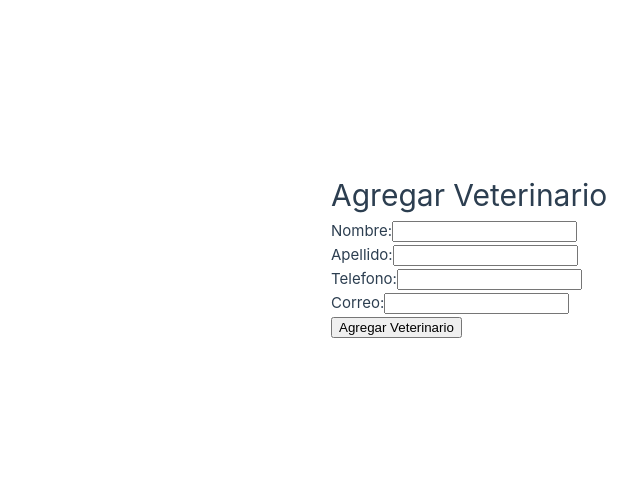
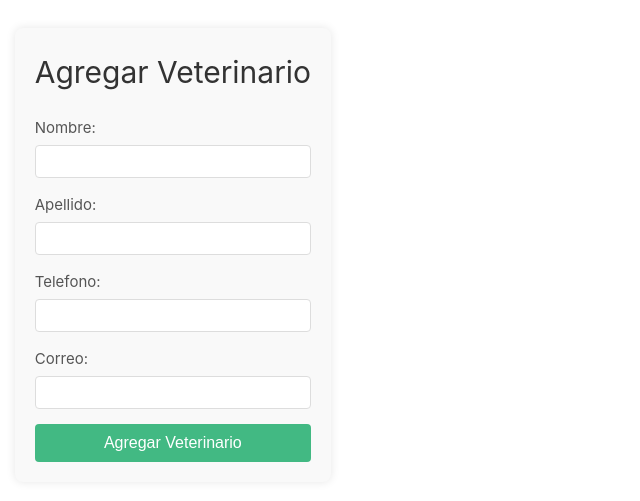
Before and after one commit to Jacobo-RM/ProyectoEquipo2, a Vue app in the folder clinicaJPPCliente/: page /editar-veterinario in a window 1280 px wide. Shown: the part 145-646 px from the top of the page, without its empty margins (309-949 px from the left). Built offline with nearby package versions, Linux system fonts and the light colour scheme.

Commit message:
add styles

```diff
--- a/clinicaJPPCliente/src/App.vue
+++ b/clinicaJPPCliente/src/App.vue
@@ -1,12 +1,14 @@
 <template>
-  <header>
-  </header>
-
-  <RouterView />
+  <body>
+    <RouterView />
+  </body>
 </template>
 
 <style scoped>
 header {
+  display: flex;
+  flex-direction: column;
+  align-items: center;
   line-height: 1.5;
   max-height: 100vh;
 }
@@ -23,48 +25,25 @@ nav {
   margin-top: 2rem;
 }
 
+nav ul {
+  list-style-type: none;
+  padding: 0;
+  display: flex;
+  justify-content: center;
+  gap: 15px;
+}
+
+nav li {
+  margin: 0;
+}
+
+nav a {
+  text-decoration: none;
+  color: var(--color-text);
+  font-weight: bold;
+}
+
 nav a.router-link-exact-active {
   color: var(--color-text);
 }
-
-nav a.router-link-exact-active:hover {
-  background-color: transparent;
-}
-
-nav a {
-  display: inline-block;
-  padding: 0 1rem;
-  border-left: 1px solid var(--color-border);
-}
-
-nav a:first-of-type {
-  border: 0;
-}
-
-@media (min-width: 1024px) {
-  header {
-    display: flex;
-    place-items: center;
-    padding-right: calc(var(--section-gap) / 2);
-  }
-
-  .logo {
-    margin: 0 2rem 0 0;
-  }
-
-  header .wrapper {
-    display: flex;
-    place-items: flex-start;
-    flex-wrap: wrap;
-  }
-
-  nav {
-    text-align: left;
-    margin-left: -1rem;
-    font-size: 1rem;
-
-    padding: 1rem 0;
-    margin-top: 1rem;
-  }
-}
 </style>
--- a/clinicaJPPCliente/src/components/EditarVeterinario.vue
+++ b/clinicaJPPCliente/src/components/EditarVeterinario.vue
@@ -1,24 +1,24 @@
 <template>
-    <div>
+    <div class="container">
       <h1>{{ isEditing ? 'Editar Veterinario' : 'Agregar Veterinario' }}</h1>
       <form @submit.prevent="handleSubmit">
-        <div>
+        <div class="form-group">
           <label for="nombre">Nombre:</label>
           <input type="text" id="nombre" v-model="veterinario.nombre" required />
         </div>
-        <div>
+        <div class="form-group">
           <label for="apellido">Apellido:</label>
           <input type="text" id="apellido" v-model="veterinario.apellido" required />
         </div>
-        <div>
+        <div class="form-group">
           <label for="telefono">Telefono:</label>
           <input type="text" id="telefono" v-model="veterinario.telefono" required />
         </div>
-        <div>
+        <div class="form-group">
           <label for="correo">Correo:</label>
           <input type="email" id="correo" v-model="veterinario.correo" required />
         </div>
-        <button type="submit">{{ isEditing ? 'Guardar Cambios' : 'Agregar Veterinario' }}</button>
+        <button type="submit" class="btn">{{ isEditing ? 'Guardar Cambios' : 'Agregar Veterinario' }}</button>
       </form>
     </div>
   </template>
@@ -69,3 +69,59 @@
     }
   };
   </script>
+
+  <style scoped>
+  .container {
+    max-width: 600px;
+    margin: 0 auto;
+    padding: 20px;
+    background-color: #f9f9f9;
+    border-radius: 8px;
+    box-shadow: 0 0 10px rgba(0, 0, 0, 0.1);
+  }
+
+  h1 {
+    text-align: center;
+    color: #333;
+    margin-bottom: 20px;
+  }
+
+  .form-group {
+    margin-bottom: 15px;
+  }
+
+  label {
+    display: block;
+    margin-bottom: 5px;
+    color: #555;
+  }
+
+  input {
+    width: 100%;
+    padding: 8px;
+    box-sizing: border-box;
+    border: 1px solid #ddd;
+    border-radius: 4px;
+  }
+
+  input:focus {
+    border-color: #42b983;
+    outline: none;
+  }
+
+  .btn {
+    display: block;
+    width: 100%;
+    padding: 10px;
+    background-color: #42b983;
+    color: white;
+    border: none;
+    border-radius: 4px;
+    cursor: pointer;
+    font-size: 16px;
+  }
+
+  .btn:hover {
+    background-color: #36a372;
+  }
+  </style>
--- a/clinicaJPPCliente/src/components/ListaVeterinarios.vue
+++ b/clinicaJPPCliente/src/components/ListaVeterinarios.vue
@@ -1,8 +1,8 @@
 <template>
-    <div>
+    <div class="container">
       <h1>Lista de Veterinarios</h1>
-      <ul>
-        <li v-for="veterinario in veterinarios" :key="veterinario.id">
+      <ul class="veterinarios-list">
+        <li v-for="veterinario in veterinarios" :key="veterinario.id" class="veterinario-item">
           <p><strong>Nombre:</strong> {{ veterinario.nombre }}</p>
           <p><strong>Apellido:</strong> {{ veterinario.apellido }}</p>
           <p><strong>Telefono:</strong> {{ veterinario.telefono }}</p>
@@ -30,5 +30,43 @@
   onMounted(() => {
     fetchVeterinarios();
   });
+  </script>
 
-  </script>
+  <style scoped>
+  .container {
+    max-width: 800px;
+    margin: 0 auto;
+    padding: 20px;
+    background-color: #f9f9f9;
+    border-radius: 8px;
+    box-shadow: 0 0 10px rgba(0, 0, 0, 0.1);
+  }
+
+  h1 {
+    text-align: center;
+    color: #333;
+    margin-bottom: 20px;
+  }
+
+  .veterinarios-list {
+    list-style-type: none;
+    padding: 0;
+  }
+
+  .veterinario-item {
+    background-color: #fff;
+    border: 1px solid #ddd;
+    border-radius: 8px;
+    padding: 15px;
+    margin-bottom: 10px;
+    box-shadow: 0 2px 4px rgba(0, 0, 0, 0.1);
+  }
+
+  .veterinario-item p {
+    margin: 5px 0;
+  }
+
+  .veterinario-item strong {
+    color: #42b983;
+  }
+  </style>
--- a/clinicaJPPCliente/src/views/HomeView.vue
+++ b/clinicaJPPCliente/src/views/HomeView.vue
@@ -1,6 +1,41 @@
 <template>
-  <main>
-    <h1>Home</h1>
-    <p>Welcome to the Home page</p>
-  </main>
+  <div>
+    <h1>Bienvenido a la Clínica Veterinaria</h1>
+    <nav>
+      <ul>
+        <li><router-link to="/">Inicio</router-link></li>
+        <li><router-link to="/clientes">Lista de Clientes</router-link></li>
+        <li><router-link to="/veterinarios">Lista de Veterinarios</router-link></li>
+        <li><router-link to="/mascotas">Lista de Mascotas</router-link></li>
+        <li><router-link to="/editar-cliente">Agregar/Editar Cliente</router-link></li>
+        <li><router-link to="/editar-veterinario">Agregar/Editar Veterinario</router-link></li>
+        <li><router-link to="/editar-mascota">Agregar/Editar Mascota</router-link></li>
+      </ul>
+    </nav>
+  </div>
 </template>
+
+<script setup>
+// No es necesario agregar lógica adicional en el script para este ejemplo
+</script>
+
+<style scoped>
+nav ul {
+  list-style-type: none;
+  padding: 0;
+}
+
+nav li {
+  display: inline;
+  margin-right: 10px;
+}
+
+nav a {
+  text-decoration: none;
+  color: #42b983;
+}
+
+nav a:hover {
+  text-decoration: underline;
+}
+</style>
```
